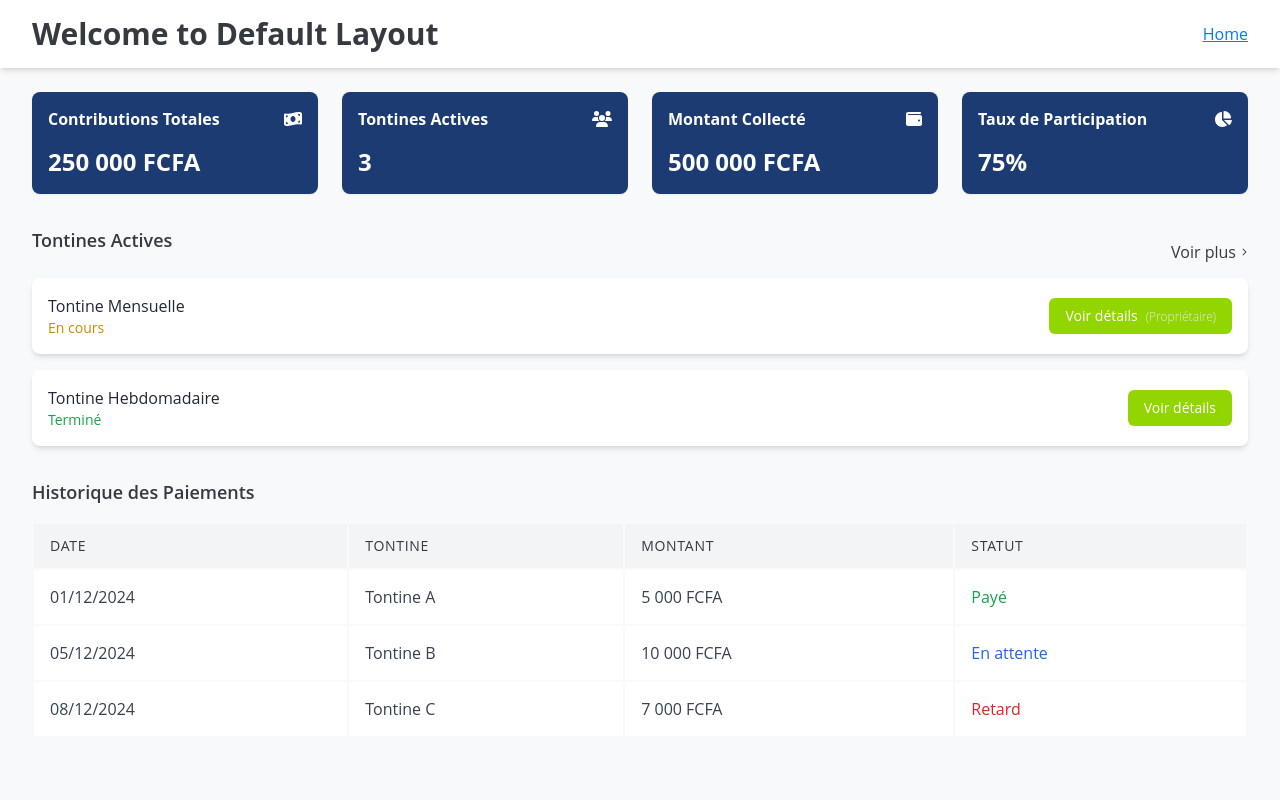
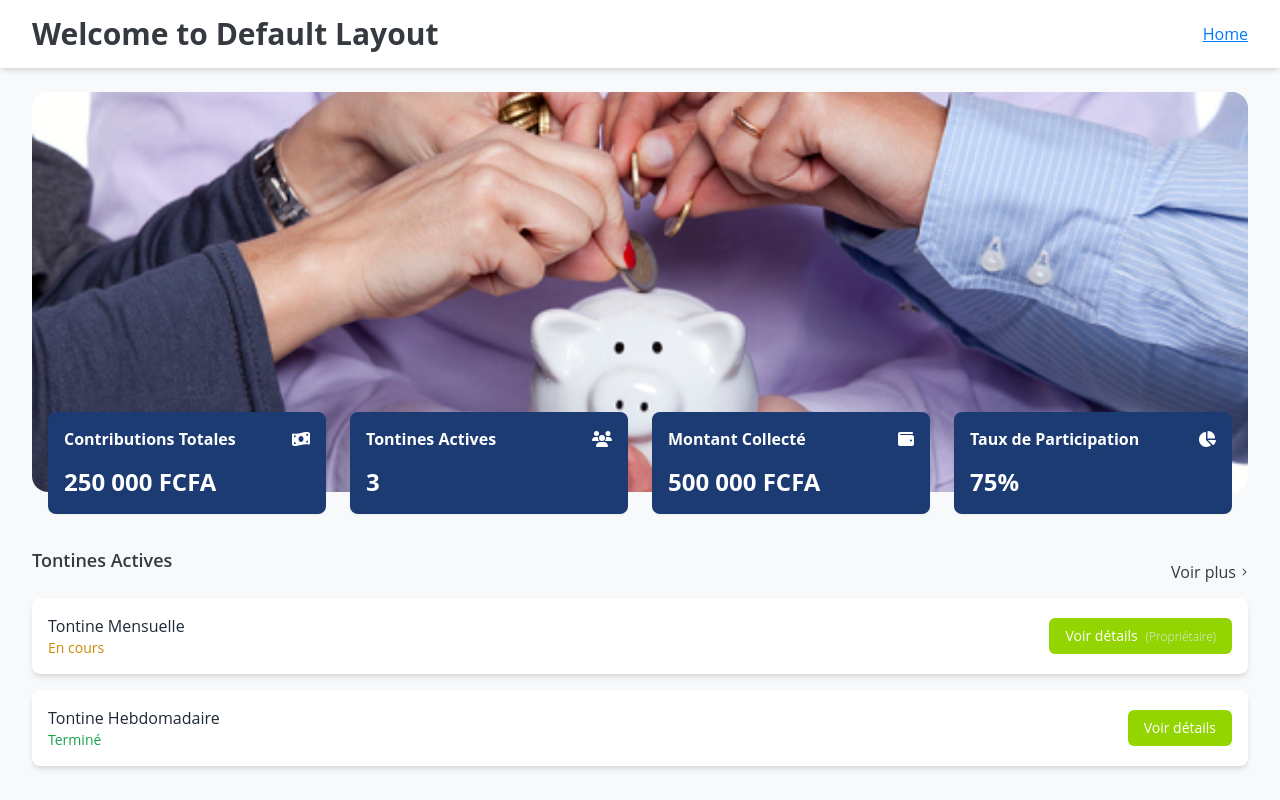
Before and after one commit to Bill-Zapharon/Hackathon-app, a React (Vite) app: page /dashboard in a window 1280 px wide. Shown: the top 800 px of the page. Built offline with nearby package versions, Linux system fonts and the light colour scheme.

Commit message:
third commit

```diff
--- a/src/pages/Dashboard.jsx
+++ b/src/pages/Dashboard.jsx
@@ -82,9 +82,19 @@ const Dashboard = () => {
 
   return (
     <div className="bg-grisClair w-full">
-      <section>
-        <div className="grid grid-cols-1 md:grid-cols-2 lg:grid-cols-4 gap-6">
-          {cardData.map((data) => {
+      {/* Section Image */}
+      <div className="relative h-[250px] md:h-[350px] lg:h-[400px] overflow-hidden rounded-2xl">
+        <img
+          src="/src/assets/tontine.jpg" // Remplace avec ton URL d'image
+          alt="Dashboard"
+          className="w-full h-full object-cover"
+        />
+      </div>
+
+      {/* Les Cartes */}
+      <section className="-mt-12 md:-mt-16 lg:-mt-20 z-10 relative px-4">
+        <div className="container mx-auto grid grid-cols-1 md:grid-cols-2 lg:grid-cols-4 gap-6">
+        {cardData.map((data) => {
             return (
               <Card
                 key={data.title}
```
Also changed, not shown: src/assets/tontine.jpg (added).
